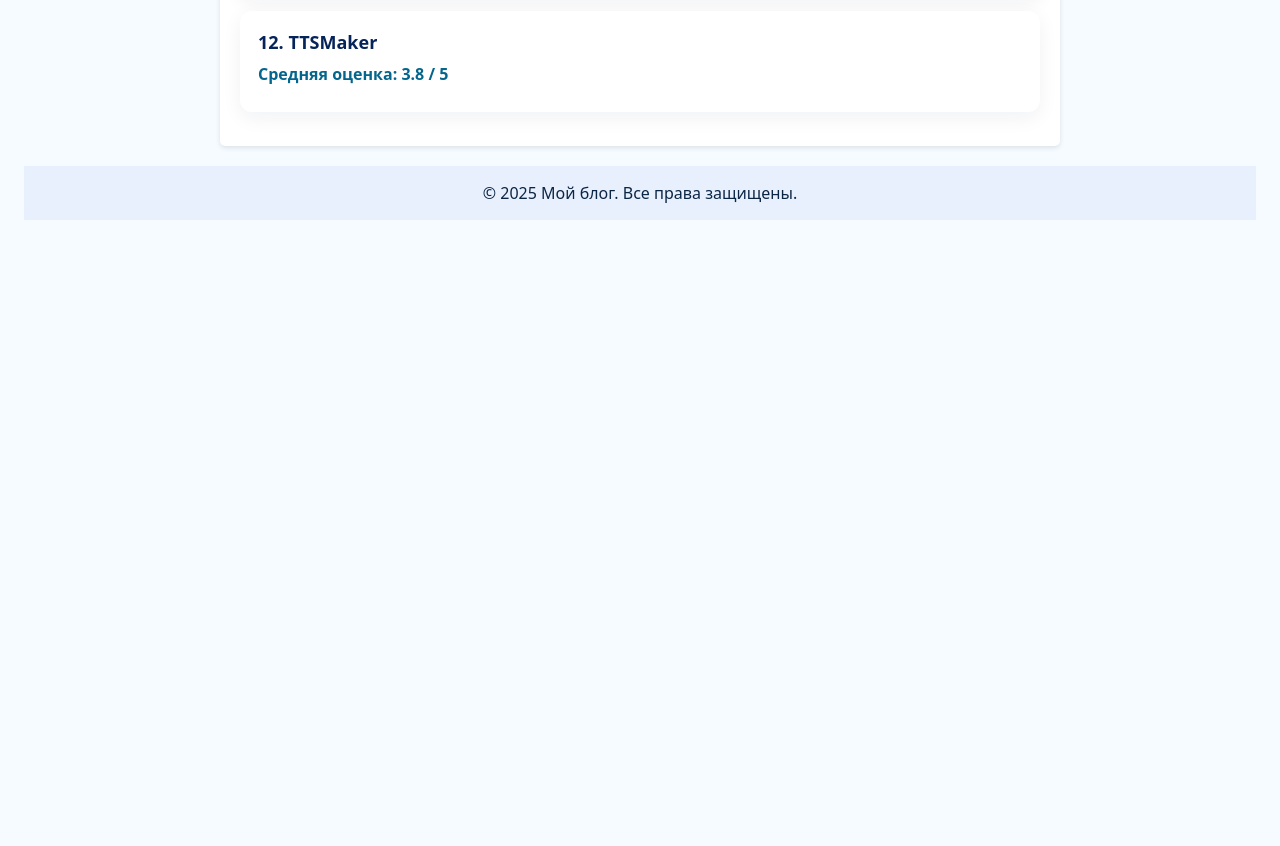
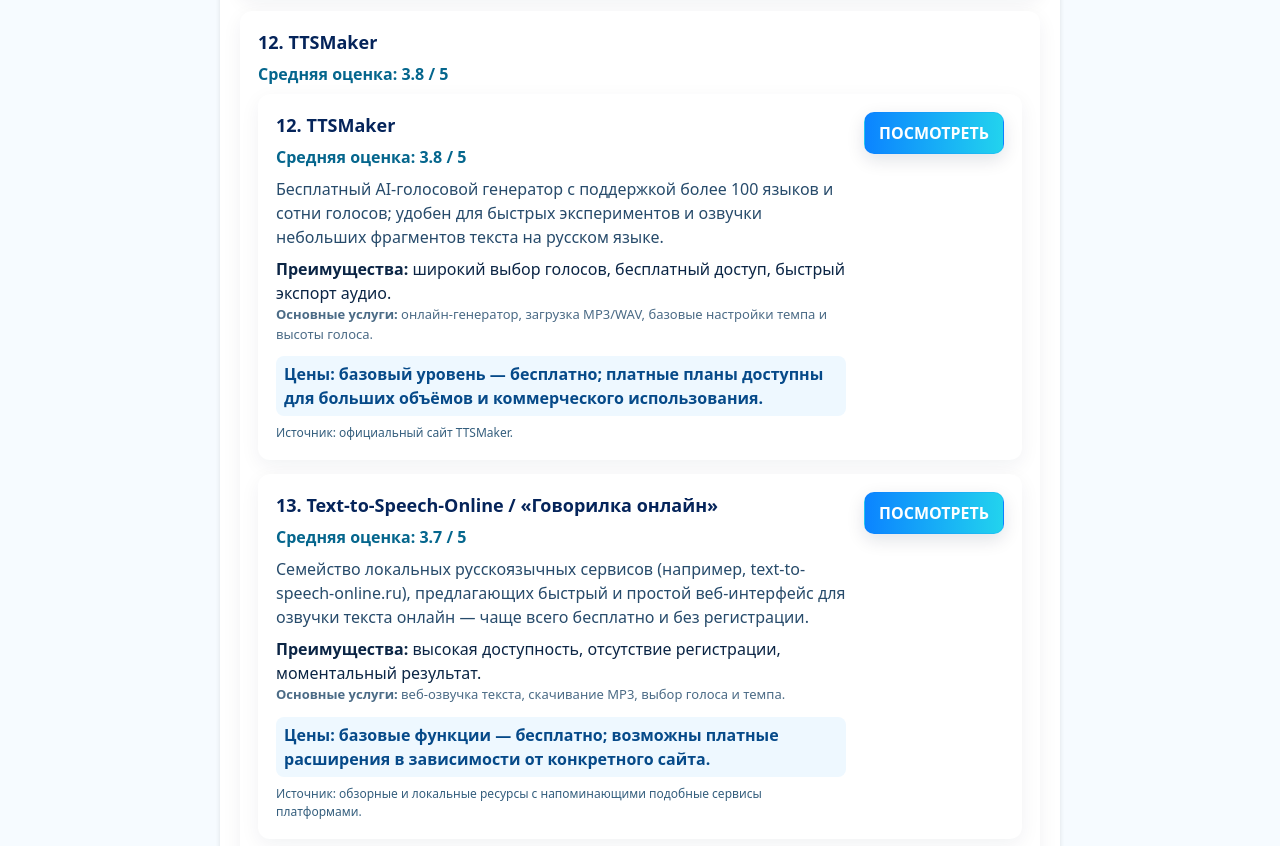
Before and after one commit to PolinCPA/luch-ozvuchka-online, a plain HTML site: page index.html in a window 1280 px wide. Shown: the part 4494-5340 px from the top of the page. Before the commit the page ends 4738 px from the top, so only its background shows below. Drawn offline with Linux system fonts and the light colour scheme.

Commit message:
Update index.html

```diff
--- a/index.html
+++ b/index.html
@@ -318,6 +318,41 @@
   <div class="meta">
     <div class="title">12. TTSMaker</div>
     <div class="rating">Средняя оценка: 3.8 / 5</div>
+      <!-- 12 -->
+<div class="service" id="ttsmaker">
+  <div class="meta">
+    <div class="title">12. TTSMaker</div>
+    <div class="rating">Средняя оценка: 3.8 / 5</div>
+    <div class="desc">
+      Бесплатный AI-голосовой генератор с поддержкой более 100 языков и сотни голосов; удобен для быстрых экспериментов и озвучки небольших фрагментов текста на русском языке.
+    </div>
+    <div class="features"><strong>Преимущества:</strong> широкий выбор голосов, бесплатный доступ, быстрый экспорт аудио.</div>
+    <div class="small"><strong>Основные услуги:</strong> онлайн-генератор, загрузка MP3/WAV, базовые настройки темпа и высоты голоса.</div>
+    <div class="price">Цены: базовый уровень — бесплатно; платные планы доступны для больших объёмов и коммерческого использования.</div>
+    <div class="source">Источник: официальный сайт TTSMaker.</div>
+  </div>
+  <div>
+    <a class="btn btn--cyan" href="https://ttsmaker.com/ru" target="_blank" rel="noopener">ПОСМОТРЕТЬ</a>
+  </div>
+</div>
+
+<!-- 13 -->
+<div class="service" id="text-to-speech-online">
+  <div class="meta">
+    <div class="title">13. Text-to-Speech-Online / «Говорилка онлайн»</div>
+    <div class="rating">Средняя оценка: 3.7 / 5</div>
+    <div class="desc">
+      Семейство локальных русскоязычных сервисов (например, text-to-speech-online.ru), предлагающих быстрый и простой веб-интерфейс для озвучки текста онлайн — чаще всего бесплатно и без регистрации.
+    </div>
+    <div class="features"><strong>Преимущества:</strong> высокая доступность, отсутствие регистрации, моментальный результат.</div>
+    <div class="small"><strong>Основные услуги:</strong> веб-озвучка текста, скачивание MP3, выбор голоса и темпа.</div>
+    <div class="price">Цены: базовые функции — бесплатно; возможны платные расширения в зависимости от конкретного сайта.</div>
+    <div class="source">Источник: обзорные и локальные ресурсы с напоминающими подобные сервисы платформами.</div>
+  </div>
+  <div>
+    <a class="btn btn--cyan" href="https://text-to-speech-online.ru/" target="_blank" rel="noopener">ПОСМОТРЕТЬ</a>
+  </div>
+</div>
     </main>
     <footer>
         <p>&copy; 2025 Мой блог. Все права защищены.</p>
```
